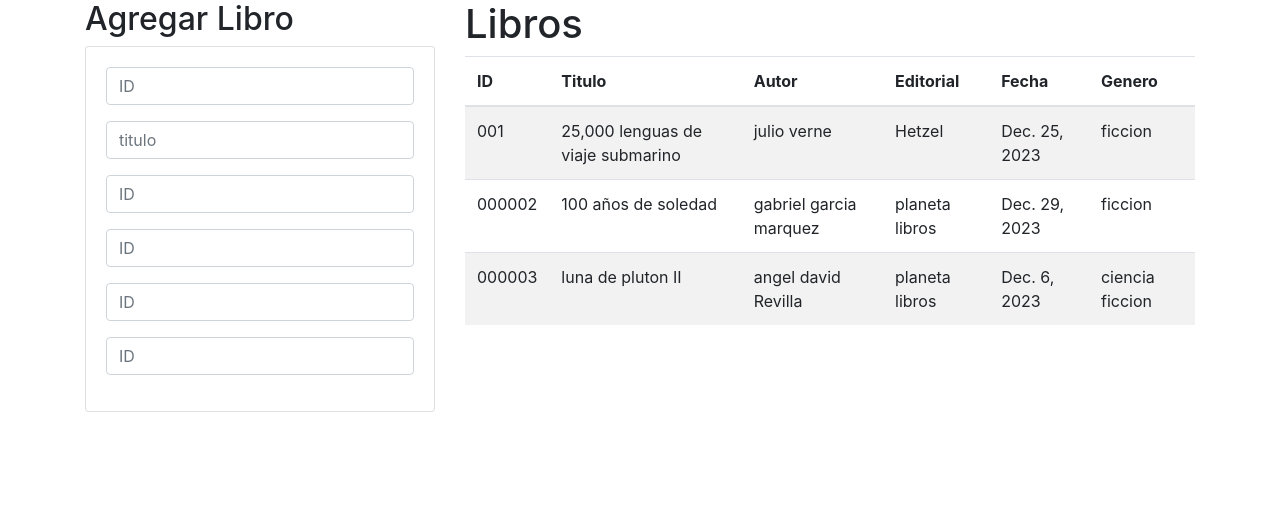
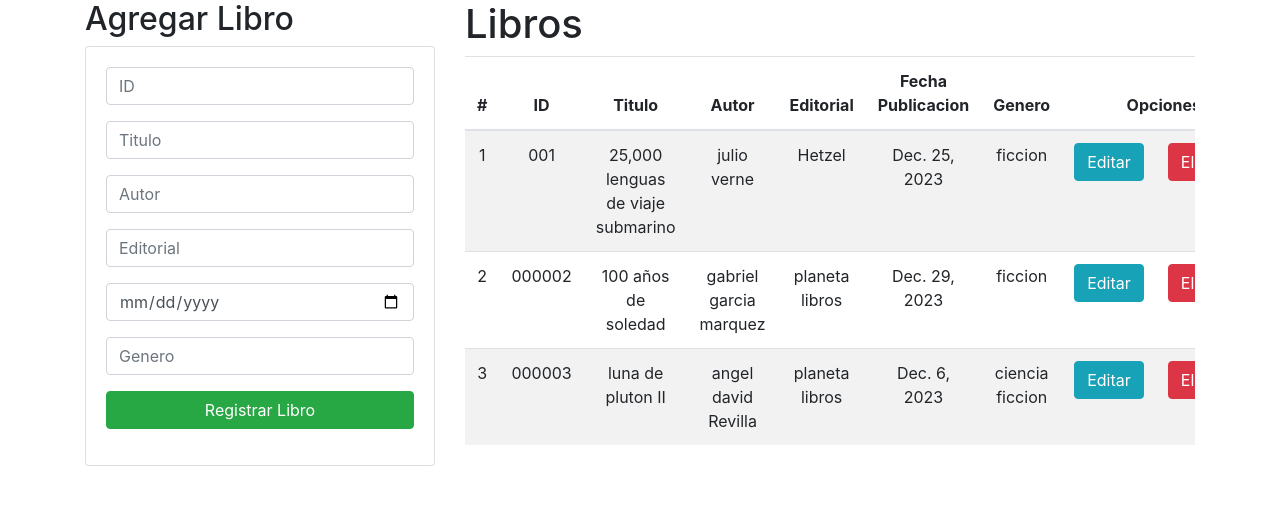
Before and after one commit to JuanDiego21ing/Biblioteca-Web, a Django app: page / in a window 1280 px wide. Shown: the part 56-561 px from the top of the page. Run offline with Django 4.2, Linux system fonts and the light colour scheme; data comes from the database, SQL or seed files in the repository; both versions use the stored data as it was after the commit.

Commit message:
Add files via upload
tercer commit

```diff
--- /dev/null
+++ b/ProyectoFinal/Aplicaciones/Biblioteca/static/css/gestionLibros.css
@@ -0,0 +1,5 @@
+th,
+td{
+    text-align: center;
+    vertical-align:middle;
+}
--- /dev/null
+++ b/ProyectoFinal/Aplicaciones/Biblioteca/static/js/gestionLibros.js
@@ -0,0 +1,16 @@
+
+(function() {
+
+const btnEliminacion = document.querySelectorAll(".btnEliminacion");
+
+btnEliminacion.forEach(btn=>{
+    btn.addEventListener('click', (e)=>{
+
+        const confirmacion = confirm('¿seguro que quieres eliminar el libro?');
+        if(!confirmacion){
+            e.preventDefault();
+            }
+
+        });
+    });
+})();
--- a/ProyectoFinal/Aplicaciones/Biblioteca/templates/base.html
+++ b/ProyectoFinal/Aplicaciones/Biblioteca/templates/base.html
@@ -1,11 +1,13 @@
 <!DOCTYPE html>
 <html lang="en">
 <head>
+    {% load static %}
     <meta charset="UTF-8">
     <meta name="viewport" content="width=device-width, initial-scale=1.0">
     <title>{% block title %} {% endblock %}</title>
     <link rel="stylesheet" href="https://cdn.jsdelivr.net/npm/bootstrap@4.4.1/dist/css/bootstrap.min.css"
         integrity="sha384-Vkoo8x4CGsO3+Hhxv8T/Q5PaXtkKtu6ug5TOeNV6gBiFeWPGFN9MuhOf23Q9Ifjh" crossorigin="anonymous">
+    <link rel="stylesheet" href="{% static 'css/gestionLibros.css' %}">
 </head>
 <body>
     <nav class="navbar navbar-expand-lg navbar-light bg-info">
@@ -47,5 +49,6 @@
     <script src="https://cdn.jsdelivr.net/npm/bootstrap@4.4.1/dist/js/bootstrap.min.js"
         integrity="sha384-wfSDF2E50Y2D1uUdj0O3uMBJnjuUD4Ih7YwaYd1iqfktj0Uod8GCExl3Og8ifwB6" crossorigin="anonymous">
     </script>
+    <script src="{% static 'js/gestionLibros.js' %}"></script>
 </body>
 </html>
--- a/ProyectoFinal/Aplicaciones/Biblioteca/templates/gestionLibros.html
+++ b/ProyectoFinal/Aplicaciones/Biblioteca/templates/gestionLibros.html
@@ -8,30 +8,32 @@
         <h2>Agregar Libro</h2>
         <div class="card">
             <div class="card-body">
-                <form action="" method="post">
+                <form action="/registrarLibros/" method="post">{% csrf_token %}
                     <div class="form-group">
                         <input type="text" id="txtid" name="txtid" class="form-control" placeholder="ID"
                             minlength="6" maxlength="6" required>
                     </div>
                     <div class="form-group">
-                        <input type="text" id="txttitulo" name="txttitulo" class="form-control" placeholder="titulo"
-                             maxlength="50" required>
+                        <input type="text" id="txttitulo" name="txttitulo" class="form-control" placeholder="Titulo"
+                             maxlength="70" required>
                     </div>
                     <div class="form-group">
-                        <input type="text" id="txtid" name="txtid" class="form-control" placeholder="ID"
-                            minlength="6" maxlength="6" required>
+                        <input type="text" id="txtautor" name="txtautor" class="form-control" placeholder="Autor"
+                             maxlength="70" required>
                     </div>
                     <div class="form-group">
-                        <input type="text" id="txtid" name="txtid" class="form-control" placeholder="ID"
-                            minlength="6" maxlength="6" required>
+                        <input type="text" id="txtedito" name="txtedito" class="form-control" placeholder="Editorial"
+                             maxlength="70" required>
                     </div>
                     <div class="form-group">
-                        <input type="text" id="txtid" name="txtid" class="form-control" placeholder="ID"
-                            minlength="6" maxlength="6" required>
+                        <input type="date" id="datefecha" name="datefecha" class="form-control" placeholder="Fecha"  required>
                     </div>
                     <div class="form-group">
-                        <input type="text" id="txtid" name="txtid" class="form-control" placeholder="ID"
-                            minlength="6" maxlength="6" required>
+                        <input type="text" id="txtgen" name="txtgen" class="form-control" placeholder="Genero"
+                             maxlength="70" required>
+                    </div>
+                    <div class="form-group">
+                        <button type="submit" class="btn btn-success btn-block text-white">Registrar Libro</button>
                     </div>
                 </form>
             </div>
@@ -44,23 +46,28 @@
             <table class="table table-striped">
                 <thead>
                     <tr>
+                        <th>#</th>
                         <th>ID</th>
                         <th>Titulo</th>
                         <th>Autor</th>
                         <th>Editorial</th>
-                        <th>Fecha</th>
+                        <th>Fecha Publicacion</th>
                         <th>Genero</th>
+                        <th colspan="2">Opciones</th>
                     </tr>
                 </thead>
                 <tbody>
                     {% for c in libros %}
                     <tr>
+                        <td>{{forloop.counter}}</td>
                         <td>{{c.id}}</td>
                         <td>{{c.titulo}}</td>
                         <td>{{c.autor}}</td>
                         <td>{{c.editorial}}</td>
                         <td>{{c.fecha}}</td>
                         <td>{{c.genero}}</td>
+                        <td><a href="edicionLibro/{{c.id}}" class="btn btn-info">Editar</a></td>
+                        <td><a href="eliminacionLibro/{{c.id}}" class="btn btn-danger btnEliminacion">Eliminar</a></td>
                     </tr>
                     {% endfor %}
                 </tbody>
--- a/ProyectoFinal/Aplicaciones/Biblioteca/urls.py
+++ b/ProyectoFinal/Aplicaciones/Biblioteca/urls.py
@@ -3,6 +3,10 @@ from . import views
 
 urlpatterns = [
 
-    path('', views.home)
+    path('', views.home),
+    path('registrarLibros/', views.registrarLibros),
+    path('edicionLibro/<id>', views.edicionLibro),
+    path('editarLibro/', views.editarLibro),
+    path('eliminacionLibro/<id>', views.eliminacionLibro)
 
 ]
--- a/ProyectoFinal/Aplicaciones/Biblioteca/views.py
+++ b/ProyectoFinal/Aplicaciones/Biblioteca/views.py
@@ -1,8 +1,48 @@
-from django.shortcuts import render
+from django.shortcuts import render, redirect
 from . models import libros
+
 
 # Create your views here.
 
 def home(request):
     librosListas = libros.objects.all()
     return render(request, "gestionLibros.html", {"libros":librosListas})
+
+def registrarLibros(request):
+    id=request.POST['txtid']
+    titulo=request.POST['txttitulo']
+    autor=request.POST['txtautor']
+    editorial=request.POST['txtedito']
+    fecha=request.POST['datefecha']
+    genero=request.POST['txtgen']
+
+    Libros = libros.objects.create(id=id,titulo=titulo,autor=autor,editorial=editorial,fecha=fecha,genero=genero)
+    return redirect('/')
+
+def edicionLibro(request, id):
+    Libros = libros.objects.get(id=id)
+    return render(request, "edicionLibro.html", {"Libro": Libros})
+
+def editarLibro(request):
+    id=request.POST['txtid']
+    titulo=request.POST['txttitulo']
+    autor=request.POST['txtautor']
+    editorial=request.POST['txtedito']
+    fecha=request.POST['datefecha']
+    genero=request.POST['txtgen']
+
+    Libros = libros.objects.get(id=id)
+    Libros.id = id
+    Libros.titulo = titulo
+    Libros.autor = autor
+    Libros.editorial = editorial
+    Libros.fecha = fecha
+    Libros.genero = genero
+    Libros.save()
+
+    return redirect('/')
+
+def eliminacionLibro(request, id):
+    Libros = libros.objects.get(id=id)
+    Libros.delete()
+    return redirect('/')
```
Also changed, not shown: ProyectoFinal/Aplicaciones/Biblioteca/templates/edicionLibro.html (added, +45 -0 lines), ProyectoFinal/Biblioteca.db.
